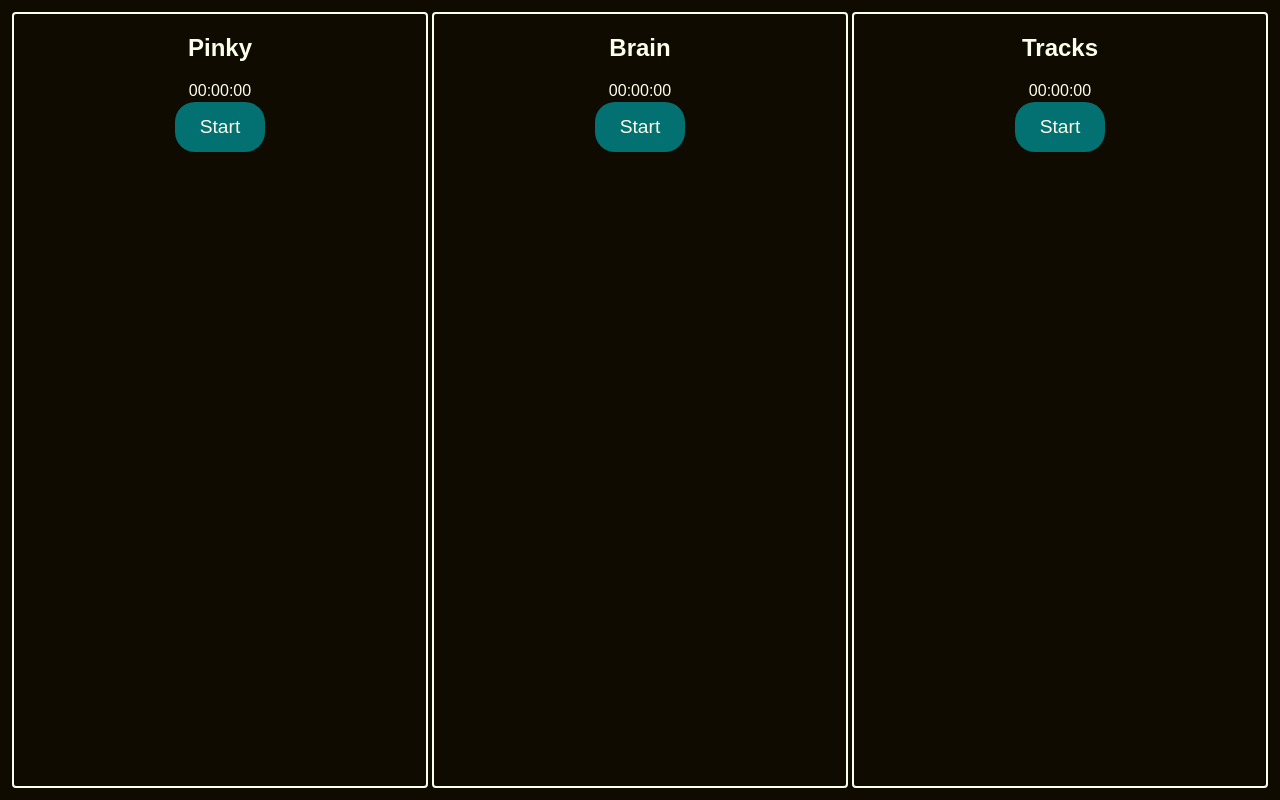
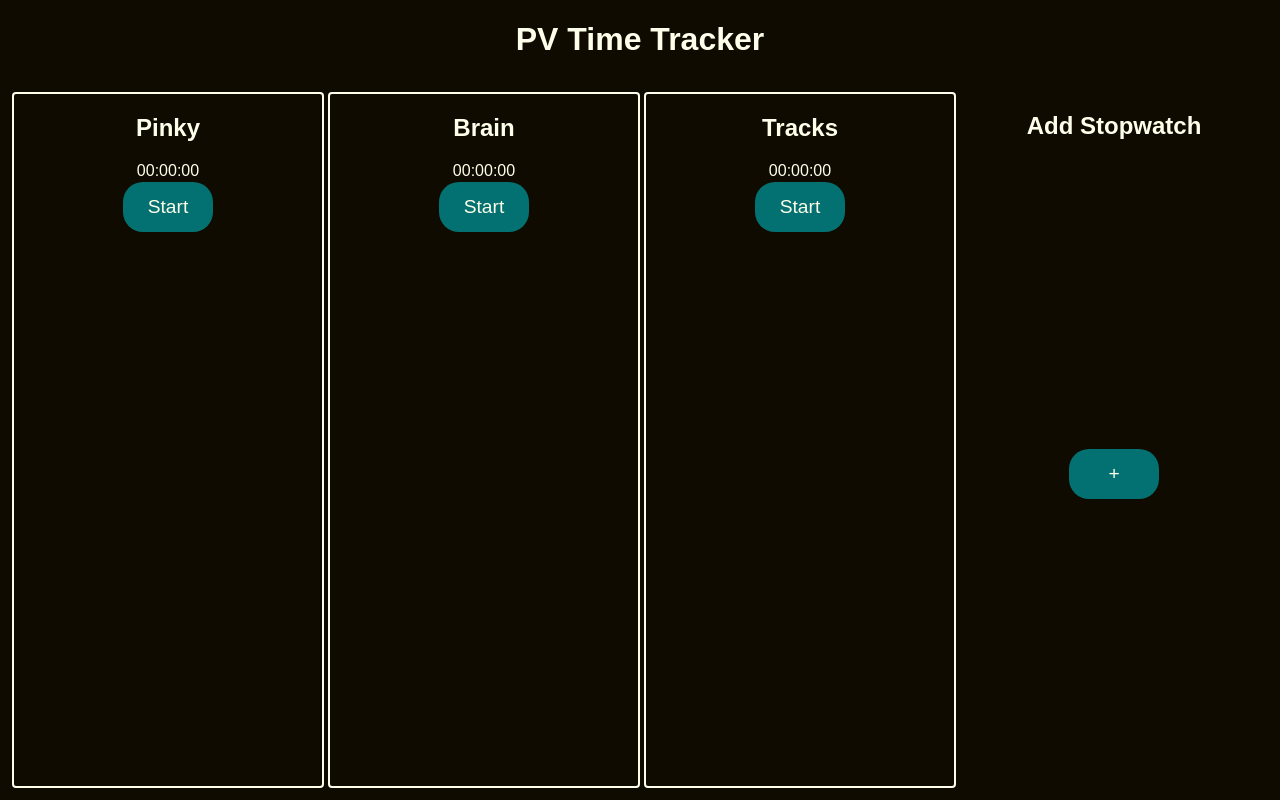
Before and after one commit to wksaurey/PV-Time-Tracker, a plain HTML site: page index.html in a window 1280 px wide. Drawn offline with Linux system fonts and the light colour scheme.

Commit message:
updated all visual details

```diff
--- a/index.html
+++ b/index.html
@@ -8,6 +8,9 @@
 	<title>PV Time Tracker</title>
 </head>
 <body>
+	<header>
+		<h1>PV Time Tracker</h1>
+	</header>
 	<div id="stopwatch-wrapper">
 
 		<div class="stopwatch">
@@ -42,6 +45,13 @@
 			</div>
 		</div>
 
+		<div id="new-stopwatch">
+			<h2>Add Stopwatch</h2>
+			<div id="stopwatch-button-wrapper">
+				<button id="add-stopwatch">+</button>
+			</div>
+		</div>
+
 	</div>
 </body>
 </html>
--- a/styles.css
+++ b/styles.css
@@ -3,9 +3,19 @@ body {
 	color: #FEFFEA;
 	font-family: Arial, Helvetica, sans-serif;
 	margin: 0px;
+	display: flex;
+	flex-direction: column;
+	height: 100vh;
+	overflow: hidden;
+}
+
+header {
+	display: flex;
+	justify-content: center;
 }
 
 #stopwatch-wrapper {
+	flex-grow: 1;
 	display: flex;
 	justify-content: space-around;
 	width: 100vw;
@@ -16,12 +26,21 @@ body {
 
 .stopwatch {
 	border: 2px solid #FEFFEA;
+	border-radius: 4px;
+}
+
+.stopwatch, #new-stopwatch {
 	display: flex;
 	align-items: center;
 	flex-direction: column;
 	margin: 2px;
 	width: 100%;
-	border-radius: 4px;
+}
+
+#stopwatch-button-wrapper {
+	flex-grow: 1;
+	display: flex;
+	align-items: center;
 }
 
 button {
```
